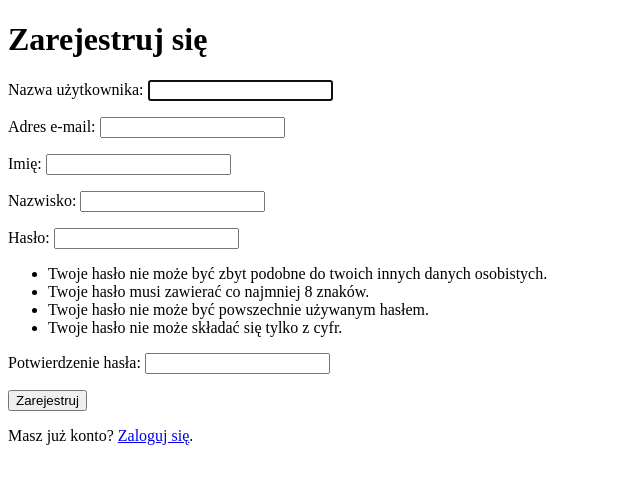
After one commit to BrodaJakub/Calendar, a Django app: page /register/ in a window 1280 px wide. The commit adds this page. Shown: the top 484 px of the page, without its empty margins (0-640 px from the left). Run offline with Django 5.2, Linux system fonts and the light colour scheme.

Commit message:
Added user registration form

```diff
--- a/calendar_app/urls.py
+++ b/calendar_app/urls.py
@@ -17,12 +17,13 @@ Including another URLconf
 from django.contrib import admin # type: ignore
 from django.urls import path, include # type: ignore
 from django.contrib.auth.views import LoginView, LogoutView # type: ignore
-from calendar_module.views import add_event, home, event_detail, edit_event, delete_event
+from calendar_module.views import add_event, home, event_detail, edit_event, delete_event, register
 
 urlpatterns = [
     path('admin/', admin.site.urls),
     path('', home, name='home'),
     path('add-event/', add_event, name='add_event'),
+    path('register/', register, name='register'),
     path('login/', LoginView.as_view(template_name='login.html'), name='login'),
     path('logout/', LogoutView.as_view(template_name='logout.html'), name='logout'),
     path('event/<int:event_id>/', event_detail, name='event_detail'),
--- a/calendar_module/forms.py
+++ b/calendar_module/forms.py
@@ -1,4 +1,6 @@
-from django import forms
+from django import forms # type: ignore
+from django.contrib.auth.forms import UserCreationForm # type: ignore
+from django.contrib.auth.models import User # type: ignore
 from .models import Event
 
 class EventForm(forms.ModelForm):
@@ -19,3 +21,46 @@ class EventForm(forms.ModelForm):
             'start_time': 'Czas rozpoczęcia',
             'end_time': 'Czas zakończenia',
         }
+
+class RegistrationForm(UserCreationForm):
+
+    email = forms.EmailField(
+        required=True,
+        label='Adres e-mail',
+        widget=forms.EmailInput(attrs={'class': 'form-control'})
+    )
+    first_name = forms.CharField(
+        required=False,
+        label='Imię',
+        widget=forms.TextInput(attrs={'class': 'form-control'})
+    )
+    last_name = forms.CharField(
+        required=False,
+        label='Nazwisko',
+        widget=forms.TextInput(attrs={'class': 'form-control'})
+    )
+
+    class Meta:
+        model = User
+        fields = ['username', 'email', 'first_name', 'last_name', 'password1', 'password2']
+        help_texts = {
+            'username': None,
+            'password1': None,
+            'password2': None,
+        }
+        widgets = {
+            'username': forms.TextInput(attrs={'class': 'form-control'}),
+            'password1': forms.PasswordInput(attrs={'class': 'form-control'}),
+            'password2': forms.PasswordInput(attrs={'class': 'form-control'}),
+        }
+
+    def __init__(self, *args, **kwargs):
+        super().__init__(*args, **kwargs)
+        # Ręczne usunięcie help text dla pól hasła
+        self.fields['password2'].help_text = ''
+
+    def clean_email(self):
+        email = self.cleaned_data.get('email')
+        if User.objects.filter(email=email).exists():
+            raise forms.ValidationError("Ten adres e-mail jest już zarejestrowany.")
+        return email
--- a/calendar_module/templates/home.html
+++ b/calendar_module/templates/home.html
@@ -19,7 +19,6 @@
                     <a href="{% url 'event_detail' event.id %}">
                         <strong>{{ event.title }}</strong>
                     </a><br>
-                    {{ event.description }}<br>
                     Od: {{ event.start_time|date:"Y-m-d H:i" }}<br>
                     Do: {{ event.end_time|date:"Y-m-d H:i" }}
                 </li>
@@ -35,6 +34,7 @@
     {% else %}
         <p><strong>Zaloguj się, aby zobaczyć wydarzenia.</strong></p>
         <a href="{% url 'login' %}"><button type="button">Zaloguj się</button></a>
+        <a href="{% url 'register' %}"><button type="button">Zarejestruj się</button></a>
     {% endif %}
 
     <h2>Dodaj wydarzenie</h2>
--- a/calendar_module/templates/login.html
+++ b/calendar_module/templates/login.html
@@ -12,6 +12,7 @@
         {{ form.as_p }}
         <button type="submit">Zaloguj się</button>
     </form>
+    <a href="{% url 'register' %}"><button type="button">Zarejestruj się</button></a>
 
     {% if form.errors %}
         <ul>
--- /dev/null
+++ b/calendar_module/templates/register.html
@@ -0,0 +1,19 @@
+<!DOCTYPE html>
+<html lang="pl">
+<head>
+    <meta charset="UTF-8">
+    <meta name="viewport" content="width=device-width, initial-scale=1.0">
+    <title>Rejestracja</title>
+</head>
+<body>
+    <h1>Zarejestruj się</h1>
+
+    <form method="post">
+        {% csrf_token %}
+        {{ form.as_p }}
+        <button type="submit">Zarejestruj</button>
+    </form>
+
+    <p>Masz już konto? <a href="{% url 'login' %}">Zaloguj się</a>.</p>
+</body>
+</html>
--- a/calendar_module/views.py
+++ b/calendar_module/views.py
@@ -1,9 +1,10 @@
 from django.contrib.auth.decorators import login_required # type: ignore
 from django.shortcuts import render, redirect, get_object_or_404 # type: ignore
 from django.http import HttpResponseForbidden # type: ignore
+from django.contrib import messages # type: ignore
+from .forms import RegistrationForm
 from .forms import EventForm
 from datetime import date
-from django.contrib.auth.models import User # type: ignore
 from .models import Event
 
 
@@ -25,6 +26,17 @@ def home(request):
         'events': events,
         'user': user,
     })
+
+def register(request):
+    if request.method == 'POST':
+        form = RegistrationForm(request.POST)
+        if form.is_valid():
+            form.save()  # Zapisz nowego użytkownika
+            messages.success(request, 'Konto zostało utworzone. Możesz się teraz zalogować.')
+            return redirect('login')  # Przekierowanie na stronę logowania
+    else:
+        form = RegistrationForm()
+    return render(request, 'register.html', {'form': form})
 
 @login_required
 def add_event(request):
```
Also changed, not shown: db.sqlite3.
